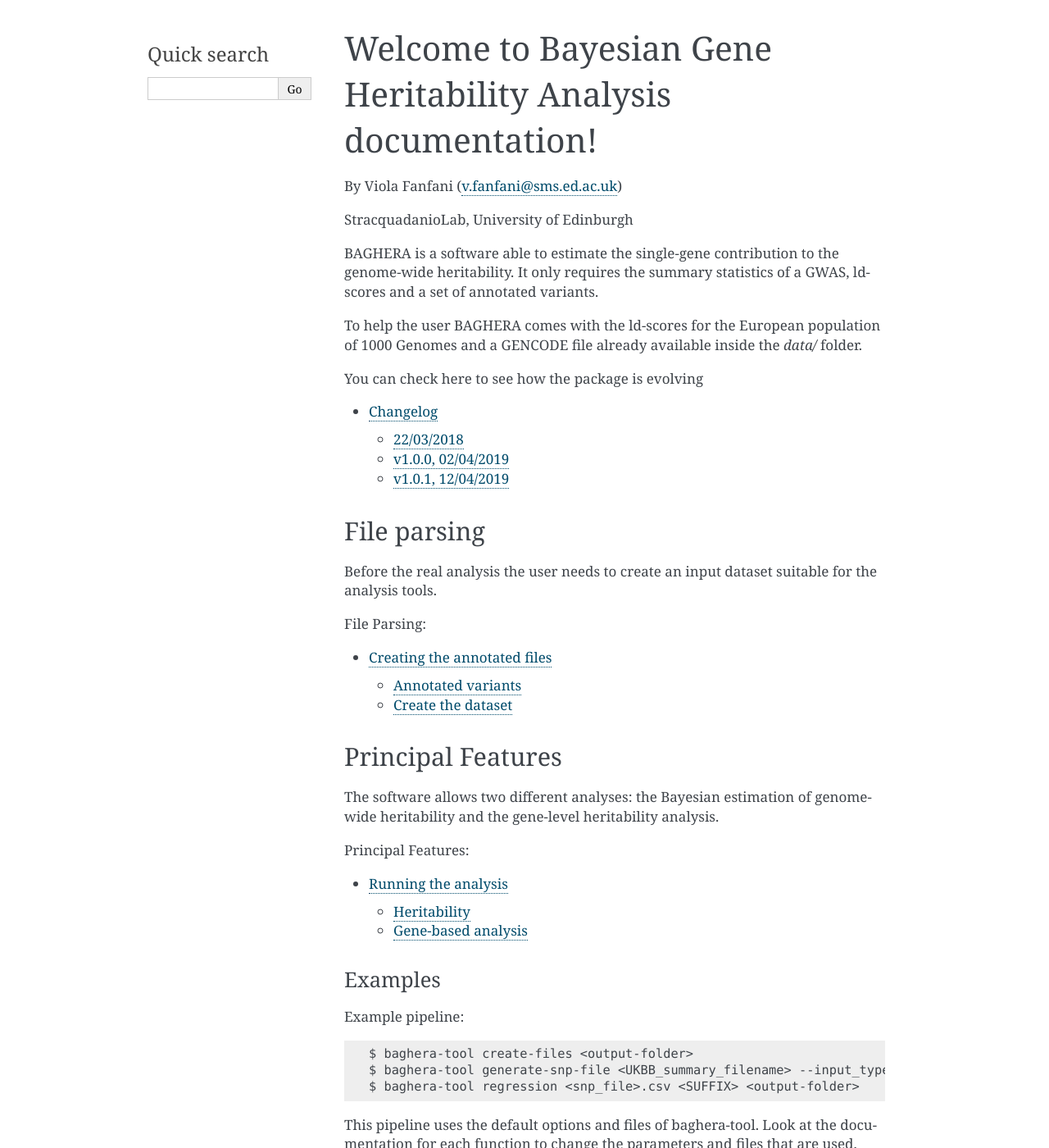
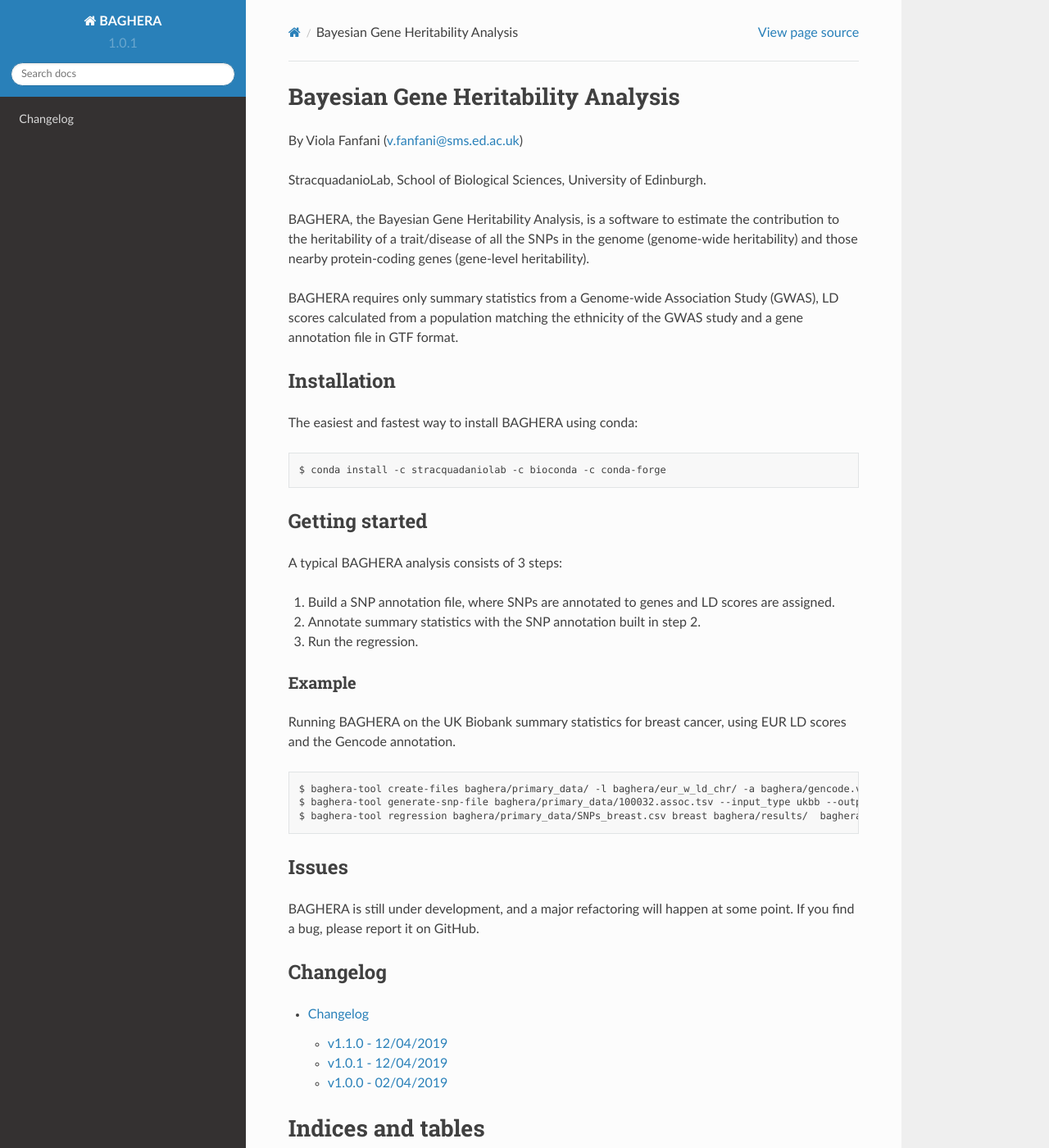
Before and after one commit to stracquadaniolab/baghera, a Sphinx documentation site: the page built from docs/index.rst, in a window 1280 px wide and 1400 px high. Shown: the whole window at 82% size. Built offline with Sphinx 7.4.7 and the Read the Docs theme 2.0.0, drawn with Linux system fonts in a browser that asks for light colours; some of the changed text lies outside the part shown.

Commit message:
refactoring

```diff
--- a/docs/changelog.rst
+++ b/docs/changelog.rst
@@ -1,21 +1,16 @@
 Changelog
 =========
 
-22/03/2018
-----------
-- Deep cleaning of the package
-- Package has been moved to argh for the input parsing. All features are callable from the cli.
-- 3 options: create-files, generate-SNPs-file, regression
-- gamma regression is now callable using a `--gamma` flag in regression
+v1.1.0 - 12/04/2019
+-------------------
+- Updated documentation and minimal refactoring.
 
-v1.0.0, 02/04/2019
-------------------
+v1.0.1 - 12/04/2019
+-------------------
+- Updated documentation with an example pipeline.
 
-- Genome Wide Heritability analysis available
-- Files formatted according to pep8 standards
-- Changed output strategy, now the code can be included in a snakemake pipeline
-
-v1.0.1, 12/04/2019
-------------------
-
-- Updated documentation: example pipeline made more clear.
+v1.0.0 - 02/04/2019
+-------------------
+- Genome Wide Heritability analysis available.
+- Files formatted according to PEP8 standards.
+- Changed output strategy, now the code can be included in a snakemake pipelines.
--- a/docs/conf.py
+++ b/docs/conf.py
@@ -19,7 +19,7 @@
 
 # -- Project information -----------------------------------------------------
 
-project = 'baghera_tool'
+project = 'BAGHERA'
 copyright = 'Viola Fanfani'
 author = 'Viola Fanfani'
 
@@ -83,7 +83,7 @@
 # The theme to use for HTML and HTML Help pages.  See the documentation for
 # a list of builtin themes.
 #
-html_theme = 'alabaster'
+html_theme = 'sphinx_rtd_theme'
 
 # Theme options are theme-specific and customize the look and feel of a theme
 # further.  For a list of options available for each theme, see the
--- a/docs/index.rst
+++ b/docs/index.rst
@@ -3,74 +3,60 @@
    You can adapt this file completely to your liking, but it should at least
    contain the root `toctree` directive.
 
-
-Welcome to Bayesian Gene Heritability Analysis documentation!
-=====================================================================
+Bayesian Gene Heritability Analysis
+===================================
 By Viola Fanfani (v.fanfani@sms.ed.ac.uk)
 
-StracquadanioLab, University of Edinburgh
+StracquadanioLab, School of Biological Sciences, University of Edinburgh.
 
-BAGHERA is a software able to estimate the single-gene contribution to the genome-wide heritability. It only requires
-the summary statistics of a GWAS, ld-scores and a set of annotated variants.
+BAGHERA, the Bayesian Gene Heritability Analysis, is a software to estimate the contribution
+to the heritability of a trait/disease of all the SNPs in the genome (genome-wide heritability)
+and those nearby protein-coding genes (gene-level heritability).
 
-To help the user BAGHERA comes with the ld-scores for the European population of 1000 Genomes
-and a GENCODE file already available inside the `data/` folder.
+BAGHERA requires only summary statistics from a Genome-wide Association Study (GWAS),
+LD scores calculated from a population matching the ethnicity of the GWAS study and
+a gene annotation file in GTF format.
 
-You  can check here to see how the package is evolving
+Installation
+------------
+
+The easiest and fastest way to install BAGHERA using conda::
+
+$ conda install -c stracquadaniolab -c bioconda -c conda-forge
+
+
+Getting started
+---------------
+
+A typical BAGHERA analysis consists of 3 steps:
+
+1. Build a SNP annotation file, where SNPs are annotated to genes and LD scores are assigned.
+2. Annotate summary statistics with the SNP annotation built in step 2.
+3. Run the regression.
+
+Example
++++++++
+Running BAGHERA on the UK Biobank summary statistics for breast cancer, using EUR LD scores
+and the Gencode annotation. ::
+
+  $ baghera-tool create-files baghera/primary_data/ -l baghera/eur_w_ld_chr/ -a baghera/gencode.v27lift37.basic.annotation.gtf
+  $ baghera-tool generate-snp-file baghera/primary_data/100032.assoc.tsv --input_type ukbb --output-file baghera/primary_data/SNPs_breast.csv
+  $ baghera-tool regression baghera/primary_data/SNPs_breast.csv breast baghera/results/  baghera/primary_data/genesTable.csv
+
+Issues
+------
+BAGHERA is still under development, and a major refactoring will happen at some point.
+If you find a bug, please report it on GitHub.
+
+Changelog
+---------------
+
 
 .. toctree::
    :maxdepth: 2
 
    changelog.rst
 
-
-File parsing
-------------
-
-Before the real analysis the user needs to create an input dataset suitable for the analysis tools.
-
-.. toctree::
-   :maxdepth: 2
-   :caption: File Parsing:
-
-   createdata
-
-Principal Features
-------------------
-
-The software allows two different analyses: the Bayesian estimation of genome-wide heritability and the gene-level heritability analysis.
-
-.. toctree::
-   :maxdepth: 2
-   :caption: Principal Features:
-
-   analysis
-
-Examples
-++++++++
-
-Example pipeline::
-
-   $ baghera-tool create-files <output-folder>
-   $ baghera-tool generate-snp-file <UKBB_summary_filename> --input_type ukbb --output-file <output-filename>.csv
-   $ baghera-tool regression <snp_file>.csv <SUFFIX> <output-folder>
-
-This pipeline uses the default options and files of baghera-tool. Look at the documentation for each function
-to change the parameters and files that are used.
-
-Real files example ::
-
-  $ baghera-tool create-files baghera/primary_data/ -l baghera/eur_w_ld_chr/ -a baghera/gencode.v27lift37.basic.annotation.gtf
-  $ baghera-tool generate-snp-file baghera/primary_data/100032.assoc.tsv --input_type ukbb --output-file baghera/primary_data/SNPs_breast.csv
-  $ baghera-tool regression baghera/primary_data/SNPs_breast.csv breast baghera/results/  baghera/primary_data/genesTable.csv
-
-Help and logs
--------------
-.. toctree::
-   :maxdepth: 1
-   :caption: Contents:
-
-   logging
 
 
 Indices and tables
```
Also changed, not shown: README.rst (+46 -5 lines), setup.py (+2 -16 lines), .bumpversion.cfg, 9 other files.
